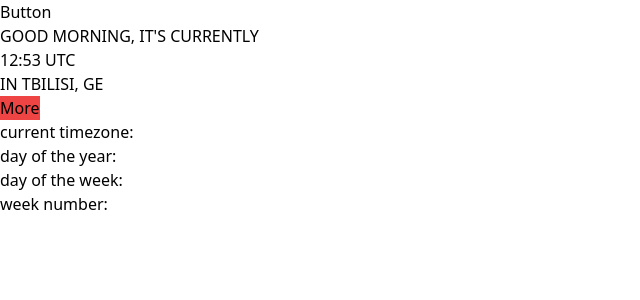
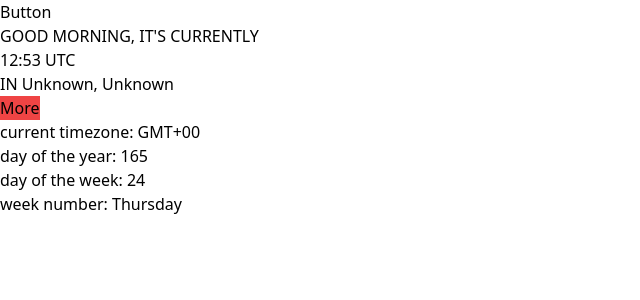
Before and after one commit to radhd/react-clock-app, a React (Vite) app: page / in a window 1280 px wide. Both pictures are taken after a click on the button "More". Shown: the top 300 px of the page, without its empty margins (0-640 px from the left). Built offline with nearby package versions, Linux system fonts and the light colour scheme; no server answers.

Commit message:
Set logic for currents week,year etc

```diff
--- a/src/App.tsx
+++ b/src/App.tsx
@@ -1,6 +1,6 @@
-import { MoreButton } from "./components/MoreButton";
 import { QuoteGenerator } from "./components/QuoteGenerator";
 import { ShowTime } from "./components/ShowTime";
+import { MoreButton } from "./components/MoreButton";
 
 function App() {
   return (
--- a/src/components/BottomNavigation.tsx
+++ b/src/components/BottomNavigation.tsx
@@ -5,14 +5,53 @@ interface Props {
 export function BottomNavigation(props: Props) {
   const { isOpen } = props;
 
+  const now = new Date();
+
+  const currentTimezone = (date: object): string => {
+    const timezoneOffset = date.getTimezoneOffset();
+    const offsetHours = Math.floor(Math.abs(timezoneOffset) / 60);
+    const sign = timezoneOffset > 0 ? "-" : "+";
+    const formattedOffset = `GMT${sign}${String(offsetHours).padStart(2, "0")}`;
+    return formattedOffset;
+  };
+
+  const getDayOfYear = (now: object): number => {
+    const startOfYear = new Date(now.getFullYear(), 0, 0); // January 1 of the current year
+    const diff = now - startOfYear;
+    const oneDay = 1000 * 60 * 60 * 24; // milliseconds in one day
+    const dayOfYear = Math.floor(diff / oneDay);
+
+    return dayOfYear;
+  };
+
+  const getWeekNumber = (now: object) => {
+    return Math.round(getDayOfYear(now) / 7);
+  };
+
+  const getDayOfWeek = (now: object) => {
+    const daysOfWeek: string[] = [
+      "Sunday",
+      "Monday",
+      "Tuesday",
+      "Wednesday",
+      "Thursday",
+      "Friday",
+      "Saturday",
+    ];
+    const dayOfWeek: number = now.getDay();
+
+    const dayOfWeekName = daysOfWeek[dayOfWeek];
+    return dayOfWeekName;
+  };
+
   return (
     <>
       {isOpen ? (
         <div>
-          <p>current timezone: {}</p>
-          <p>day of the year: {}</p>
-          <p>day of the week: {}</p>
-          <p>week number: {}</p>
+          <p>current timezone: {currentTimezone(now)}</p>
+          <p>day of the year: {getDayOfYear(now)}</p>
+          <p>day of the week: {getWeekNumber(now)}</p>
+          <p>week number: {getDayOfWeek(now)}</p>
         </div>
       ) : null}
     </>
--- a/src/components/MoreButton.tsx
+++ b/src/components/MoreButton.tsx
@@ -1,5 +1,6 @@
 import { useState } from "react";
 import { BottomNavigation } from "./BottomNavigation";
+
 export function MoreButton() {
   const [isOpen, setIsOpen] = useState<boolean>(false);
 
@@ -12,6 +13,7 @@ export function MoreButton() {
       <button onClick={onClick} className="bg-red-500">
         More
       </button>
+
       <BottomNavigation isOpen={isOpen} />
     </>
   );
--- a/src/components/ShowTime.tsx
+++ b/src/components/ShowTime.tsx
@@ -1,5 +1,6 @@
 import { useEffect, useState } from "react";
 import { fetchData } from "./fetchData";
+import { MoreButton } from "./MoreButton";
 
 interface ShowTimeApi {
   ip: "46.49.47.202";
@@ -27,13 +28,28 @@ interface ShowTimeApi {
 export function ShowTime() {
   const [time, setTime] = useState("");
   const [isNight, setIsNight] = useState<Boolean>(false);
+  const [capital, setCapital] = useState<string>("Unknown");
+  const [countryCode, setCountryCode] = useState<string>("Unknown");
+  const [border, SetBorder] = useState<string>("Unknown");
 
   setInterval(() => time, 60000);
 
   useEffect(() => {
-    // getData();
     setIsNight(isEvening());
     setTime(getCurrentTime());
+    const fetchData = async () => {
+      const result = await getData();
+      setCapital(result.capital);
+      setCountryCode(result.countryCode);
+
+      const formatBorders = result?.borders
+        .map((border) => border.charAt(0) + border.slice(1).toLowerCase())
+        .join(", ");
+      const borderResult = `${capital} borders with: ${formatBorders}.`;
+      SetBorder(borderResult);
+    };
+
+    // fetchData();
   }, []);
 
   const getCurrentTime = (): string => {
@@ -54,6 +70,7 @@ export function ShowTime() {
   };
 
   return (
+    <>
       <div>
         {isNight ? (
           <p>GOOD EVENING, IT'S CURRENTLY</p>
@@ -61,19 +78,21 @@ export function ShowTime() {
           <p>GOOD MORNING, IT'S CURRENTLY</p>
         )}
         <p>{time}</p>
-      <p>IN TBILISI, GE</p>
+        <p>
+          IN {capital}, {countryCode}
+        </p>
       </div>
+
+    </>
   );
 }
-
-// https://apiip.net/api/check?accessKey=244ebdbb-afe3-48e6-984e-6085bce18489
 
 const getData = async () => {
   const url =
     "https://apiip.net/api/check?accessKey=244ebdbb-afe3-48e6-984e-6085bce18489";
   try {
     const fetch: ShowTimeApi = await fetchData(url);
-    console.log(fetch);
+    return fetch;
   } catch (error) {
     console.error("Error fetching data: ", error);
   }
```
Lines whose indentation alone changed are shown as unchanged.
